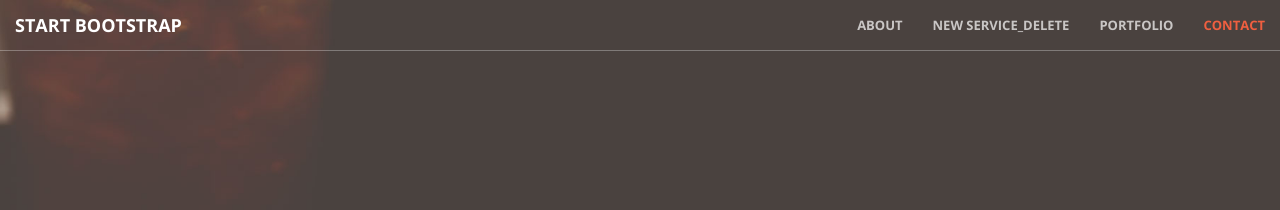
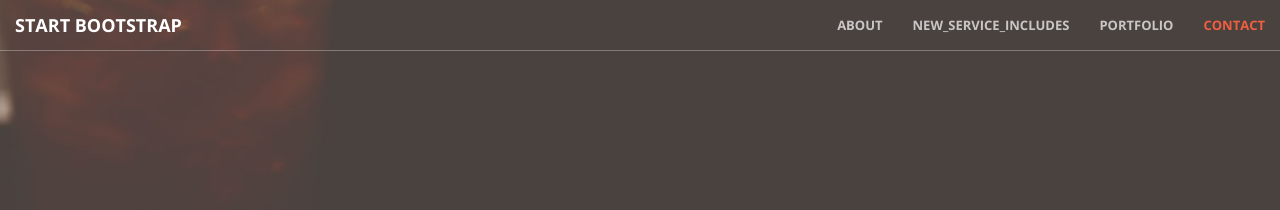
Before and after one commit to dwKim88/AEL, a Jekyll site: the page built from index.html, in a window 1280 px wide. Shown: the top 210 px of the page. Built offline with Jekyll 4.4.1, drawn with Linux system fonts in a browser that asks for light colours.

Commit message:
Update nav.html

```diff
--- a/_includes/nav.html
+++ b/_includes/nav.html
@@ -23,7 +23,7 @@
 
                     <li>
                         <!--<a class="page-scroll" href="#services">Services</a> -->
-                        <a href="services2.html">New Service_delete</a>
+                        <a href="./_includes/services2.html">new_service_includes</a>
                     </li>
 
                 <li>
```
